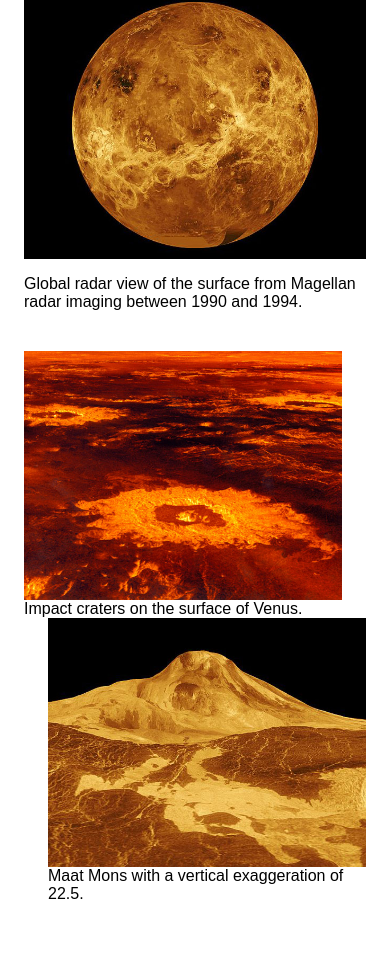
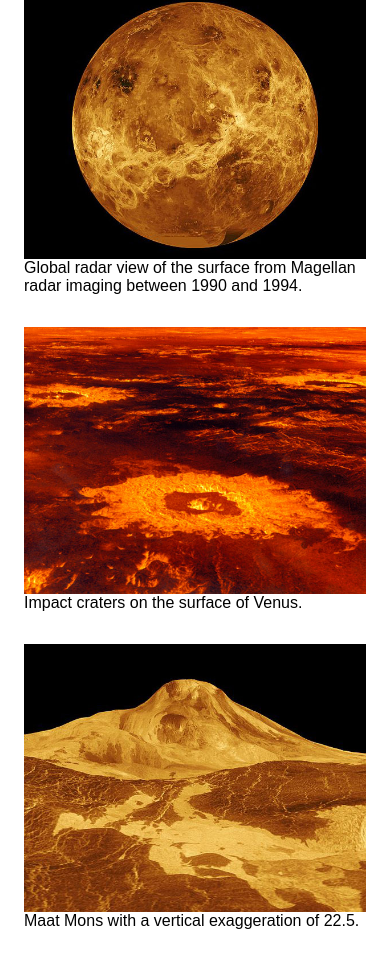
Before and after one commit to celenastefanie/dsn1675-planet-website, a plain HTML site: page index.html in a window 390 px wide. Shown: the part 745-1712 px from the top of the page. Before the commit the page ends 1672 px from the top, so only its background shows below. Drawn offline with Linux system fonts and the light colour scheme.

Commit message:
fit for x-small screens

```diff
--- a/css/main.css
+++ b/css/main.css
@@ -40,13 +40,19 @@ ul, li {
 }
 
 .global {
-  padding-bottom: 1.5em;
+  padding-bottom: 2em;
 }
 
-.crater-1 {
-  padding-right: 1.5em;
+.crater-1, .crater-2 {
+  padding-bottom: 2em;
 }
 
-.crater-2 {
-  padding-left: 1.5em;
+@media only screen and (min-width: 25em) {
+
+  .crater-1 {
+    padding-right: 1em;
+  }
+  .crater-2 {
+    padding-left: 1em;
+  }
 }
--- a/index.html
+++ b/index.html
@@ -37,7 +37,7 @@
 <div class="grid box-1">
   <div class="unit global s-1">
     <img class="venus img-flex" src="images/venus-1.jpg" alt"Venus">
-    <p>Global radar view of the surface from Magellan radar imaging between 1990 and 1994.</p>
+    <figcaption>Global radar view of the surface from Magellan radar imaging between 1990 and 1994.</figcaption>
   </div>
   <div class="unit crater-1 s-1-2">
       <img class="venus img-flex" src="images/venus-2.jpg" alt"Venus">
```
